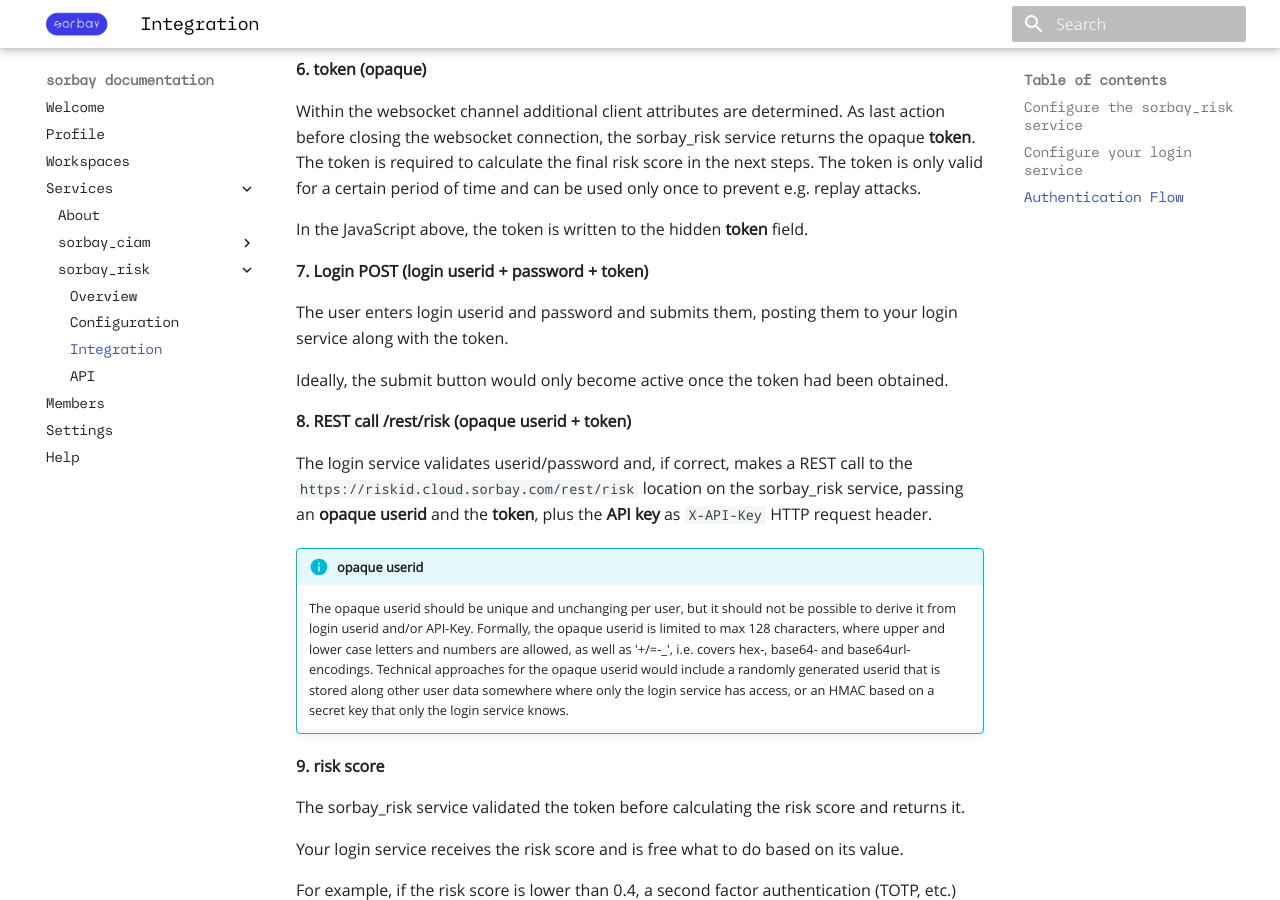
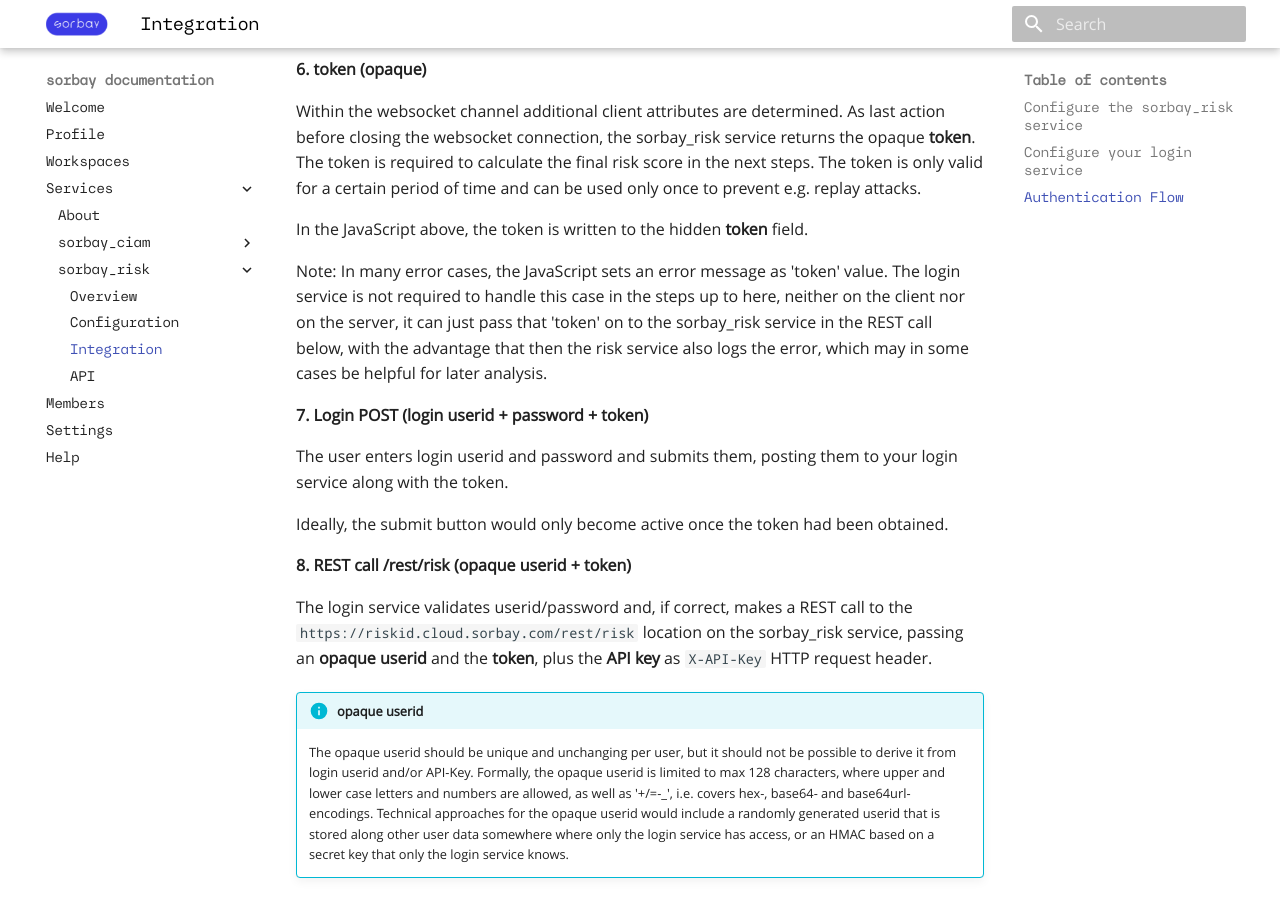
Before and after one commit to sorbay/sorbay-documentation, an MkDocs documentation site: the page built from docs/en/sorbay_risk_integration.md, in a window 1280 px wide and 900 px high, scrolled down 2966 px. Built offline with MkDocs 1.6.1 and Material for MkDocs 9.7.7, drawn with Linux system fonts in a browser that asks for light colours.

Commit message:
Task #258351 added note about handling of error messages in token

```diff
--- a/docs/en/sorbay_risk_integration.md
+++ b/docs/en/sorbay_risk_integration.md
@@ -109,6 +109,8 @@
 
 In the JavaScript above, the token is written to the hidden **token** field.
 
+Note: In many error cases, the JavaScript sets an error message as 'token' value. The login service is not required to handle this case in the steps up to here, neither on the client nor on the server, it can just pass that 'token' on to the sorbay_risk service in the REST call below, with the advantage that then the risk service also logs the error, which may in some cases be helpful for later analysis.
+
 **7. Login POST (login userid + password + token)**
 
 The user enters login userid and password and submits them, posting them to your login service along with the token.
```
